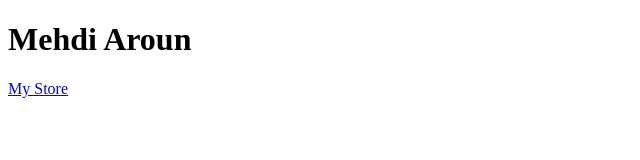
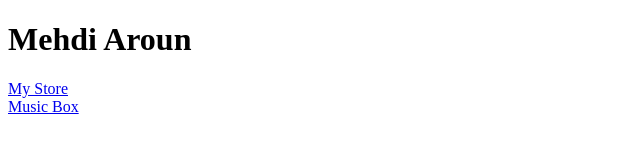
Before and after one commit to mehdi-aroun/maroun, a plain HTML site: page index.html in a window 1280 px wide. Shown: the full height of the page, 0-640 px from the left. Drawn offline with Linux system fonts and the light colour scheme.

Commit message:
index actualitzat

```diff
--- a/index.html
+++ b/index.html
@@ -8,5 +8,7 @@
 <body>
     <h1>Mehdi Aroun</h1>
     <a href="My Store/index.html">My Store</a>
+    <br>
+    <a href="Music Box/index.html">Music Box</a>
 </body>
 </html>
```
